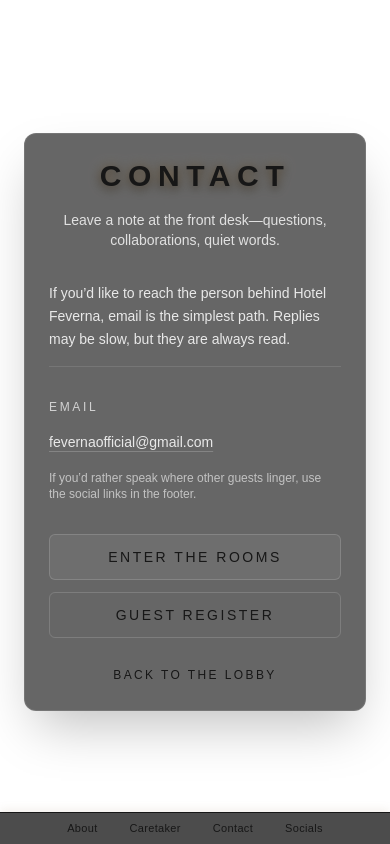
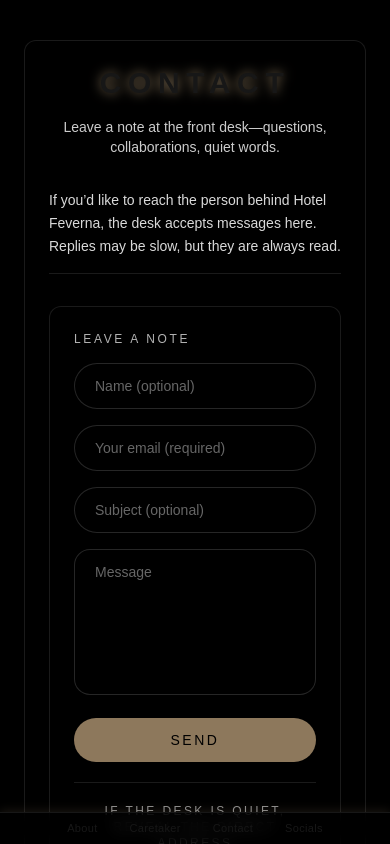
Before and after one commit to fevernaofficial/feverna-hotel, a Next.js app: page /contact in a window 390 px wide. Built offline with nearby package versions, Linux system fonts and the light colour scheme.

Commit message:
Contact form creation

```diff
--- /dev/null
+++ b/app/api/contact/route.ts
@@ -0,0 +1,125 @@
+import { NextResponse } from "next/server";
+import { Resend } from "resend";
+
+export const runtime = "nodejs";
+
+const FROM = "Hotel Feverna <contact@feverna.com>";
+
+function escapeHtml(input: string) {
+  return input
+    .replaceAll("&", "&amp;")
+    .replaceAll("<", "&lt;")
+    .replaceAll(">", "&gt;")
+    .replaceAll('"', "&quot;")
+    .replaceAll("'", "&#039;");
+}
+
+// Best-effort in-memory rate limiting (good enough for now).
+// Note: in serverless, memory may not persist across instances, but it still helps.
+const buckets = new Map<string, { count: number; resetAt: number }>();
+const WINDOW_MS = 10 * 60 * 1000; // 10 minutes
+const MAX_PER_WINDOW = 5;
+
+function getClientIp(req: Request) {
+  const xf = req.headers.get("x-forwarded-for");
+  if (!xf) return "unknown";
+  return xf.split(",")[0]?.trim() || "unknown";
+}
+
+export async function POST(req: Request) {
+  try {
+    const resendKey = process.env.RESEND_API_KEY;
+    if (!resendKey) {
+      return NextResponse.json({ ok: false, error: "Missing RESEND_API_KEY." }, { status: 500 });
+    }
+
+    const toEmail = process.env.CONTACT_TO_EMAIL || "fevernaofficial@gmail.com";
+    const resend = new Resend(resendKey);
+
+    // Rate limit
+    const ip = getClientIp(req);
+    const now = Date.now();
+    const bucket = buckets.get(ip);
+
+    if (!bucket || bucket.resetAt < now) {
+      buckets.set(ip, { count: 1, resetAt: now + WINDOW_MS });
+    } else {
+      bucket.count += 1;
+      if (bucket.count > MAX_PER_WINDOW) {
+        return NextResponse.json(
+          { ok: false, error: "Too many messages. Please try again later." },
+          { status: 429 }
+        );
+      }
+    }
+
+    const form = await req.formData();
+
+    // Honeypot: if filled, pretend success (quietly discard)
+    const company = String(form.get("company") ?? "").trim();
+    if (company) {
+      return NextResponse.json({ ok: true });
+    }
+
+    // Time-to-submit check (bots often submit instantly)
+    const tsRaw = String(form.get("ts") ?? "").trim();
+    const ts = tsRaw ? Number(tsRaw) : NaN;
+    if (Number.isFinite(ts)) {
+      const elapsed = now - ts;
+      if (elapsed < 1500) {
+        // under 1.5s is suspicious
+        return NextResponse.json({ ok: true });
+      }
+    }
+
+    const name = String(form.get("name") ?? "").trim();
+    const email = String(form.get("email") ?? "").trim();
+    const subject = String(form.get("subject") ?? "").trim();
+    const message = String(form.get("message") ?? "").trim();
+
+    if (!email) {
+      return NextResponse.json({ ok: false, error: "Email is required." }, { status: 400 });
+    }
+    if (!message) {
+      return NextResponse.json({ ok: false, error: "Message is required." }, { status: 400 });
+    }
+
+    const safeName = escapeHtml(name || "Anonymous");
+    const safeEmail = escapeHtml(email);
+    const safeSubject = escapeHtml(subject || "—");
+    const safeMessage = escapeHtml(message);
+
+    const finalSubject = `Hotel Feverna — Contact${name ? ` (${name})` : ""}${
+      subject ? `: ${subject}` : ""
+    }`;
+
+    const { data, error } = await resend.emails.send({
+      from: FROM,
+      to: [toEmail],
+      subject: finalSubject,
+      replyTo: email, // so you can hit “Reply” in Gmail and answer them directly
+      html: `
+        <div style="font-family: ui-sans-serif, system-ui, -apple-system, Segoe UI, Roboto, Arial; line-height: 1.5;">
+          <h2 style="margin: 0 0 12px;">New Contact Note</h2>
+          <p style="margin: 0 0 8px;"><strong>Name:</strong> ${safeName}</p>
+          <p style="margin: 0 0 8px;"><strong>Email:</strong> ${safeEmail}</p>
+          <p style="margin: 0 0 8px;"><strong>Subject:</strong> ${safeSubject}</p>
+          <p style="margin: 16px 0 8px;"><strong>Message:</strong></p>
+          <div style="padding: 12px; border: 1px solid #ddd; border-radius: 10px; background: #fafafa; white-space: pre-wrap;">${safeMessage}</div>
+          <p style="margin-top: 16px; color: #666; font-size: 12px;">
+            Submitted from the Feverna Contact page.
+          </p>
+        </div>
+      `,
+    });
+
+    if (error) {
+      return NextResponse.json({ ok: false, error: error.message }, { status: 500 });
+    }
+
+    return NextResponse.json({ ok: true, id: data?.id });
+  } catch (err) {
+    const message = err instanceof Error ? err.message : "Server error";
+    return NextResponse.json({ ok: false, error: message }, { status: 500 });
+  }
+}
--- /dev/null
+++ b/app/components/ContactForm.tsx
@@ -0,0 +1,144 @@
+"use client";
+
+import { useEffect, useRef, useState } from "react";
+
+type Status = "idle" | "sending" | "sent" | "error";
+
+export default function ContactForm() {
+  const [status, setStatus] = useState<Status>("idle");
+  const [error, setError] = useState("");
+  const [showFallback, setShowFallback] = useState(false);
+
+  const formRef = useRef<HTMLFormElement | null>(null);
+
+  useEffect(() => {
+    // stamp to help detect instant bot submits
+    if (!formRef.current) return;
+    const ts = formRef.current.querySelector<HTMLInputElement>('input[name="ts"]');
+    if (ts) ts.value = String(Date.now());
+  }, []);
+
+  async function onSubmit(e: React.FormEvent<HTMLFormElement>) {
+    e.preventDefault();
+    setStatus("sending");
+    setError("");
+
+    const formEl = e.currentTarget;
+    const formData = new FormData(formEl);
+
+    try {
+      const res = await fetch("/api/contact", {
+        method: "POST",
+        body: formData,
+      });
+
+      const data = (await res.json()) as { ok: boolean; error?: string };
+
+      if (!res.ok || !data.ok) {
+        throw new Error(data.error || "Unable to send right now.");
+      }
+
+      setStatus("sent");
+      formEl.reset();
+
+      // re-stamp timestamp after reset
+      const ts = formEl.querySelector<HTMLInputElement>('input[name="ts"]');
+      if (ts) ts.value = String(Date.now());
+    } catch (err) {
+      setStatus("error");
+      setError(err instanceof Error ? err.message : "Unable to send right now.");
+    }
+  }
+
+  return (
+    <div className="rounded-xl border border-white/10 bg-black/35 p-6">
+      <h2 className="text-xs uppercase tracking-[0.22em] text-white/70">
+        Leave a note
+      </h2>
+
+      <form ref={formRef} onSubmit={onSubmit} className="mt-4 space-y-4">
+        {/* Honeypot (bots will often fill it). Keep it out of view and out of tab order. */}
+        <div
+          aria-hidden="true"
+          className="absolute left-[-10000px] top-auto w-px h-px overflow-hidden"
+        >
+          <label>
+            Company
+            <input name="company" tabIndex={-1} autoComplete="off" />
+          </label>
+        </div>
+
+        {/* Timestamp field (helps detect insta-bot submits) */}
+        <input type="hidden" name="ts" defaultValue="" />
+
+        <input
+          name="name"
+          placeholder="Name (optional)"
+          className="w-full rounded-full border border-white/15 bg-black/25 px-5 py-3 text-sm text-white/85 placeholder:text-white/40 outline-none focus:border-white/30"
+        />
+
+        <input
+          name="email"
+          type="email"
+          required
+          placeholder="Your email (required)"
+          className="w-full rounded-full border border-white/15 bg-black/25 px-5 py-3 text-sm text-white/85 placeholder:text-white/40 outline-none focus:border-white/30"
+        />
+
+        <input
+          name="subject"
+          placeholder="Subject (optional)"
+          className="w-full rounded-full border border-white/15 bg-black/25 px-5 py-3 text-sm text-white/85 placeholder:text-white/40 outline-none focus:border-white/30"
+        />
+
+        <textarea
+          name="message"
+          required
+          placeholder="Message"
+          rows={6}
+          className="w-full rounded-2xl border border-white/15 bg-black/25 px-5 py-3 text-sm text-white/85 placeholder:text-white/40 outline-none focus:border-white/30 resize-none"
+        />
+
+        <button
+          type="submit"
+          disabled={status === "sending"}
+          className="w-full rounded-full px-5 py-3 text-sm uppercase tracking-[0.18em] bg-[rgba(166,142,109,0.85)] text-black hover:bg-[rgba(166,142,109,0.95)] transition disabled:opacity-60"
+        >
+          {status === "sending" ? "Sending…" : "Send"}
+        </button>
+
+        {status === "sent" && (
+          <p className="text-center text-xs text-white/65">
+            Your note has been delivered to the desk.
+          </p>
+        )}
+
+        {status === "error" && (
+          <p className="text-center text-xs text-red-300">{error}</p>
+        )}
+      </form>
+
+      <div className="mt-5 pt-5 border-t border-white/10 text-center">
+        {!showFallback ? (
+          <button
+            type="button"
+            onClick={() => setShowFallback(true)}
+            className="text-xs uppercase tracking-[0.2em] text-white/55 hover:text-fevernaGold transition"
+          >
+            If the desk is quiet, reveal the direct address
+          </button>
+        ) : (
+          <p className="text-xs text-white/70">
+            Direct:{" "}
+            <a
+              href="mailto:contact@feverna.com"
+              className="hover:text-fevernaGold transition underline decoration-white/20 hover:decoration-fevernaGold/60 underline-offset-4"
+            >
+              contact@feverna.com
+            </a>
+          </p>
+        )}
+      </div>
+    </div>
+  );
+}
--- a/app/contact/page.tsx
+++ b/app/contact/page.tsx
@@ -1,9 +1,19 @@
+import type { Metadata } from "next";
 import Link from "next/link";
+import ContactForm from "../components/ContactForm";
+
+export const metadata: Metadata = {
+  title: "Contact | Hotel Feverna",
+  description: "Leave a note at the front desk—questions, collaborations, quiet words.",
+};
 
 export default function ContactPage() {
   return (
-    <main className="w-full min-h-screen flex items-center justify-center px-6 py-10">
-      <div className="w-full max-w-3xl bg-black/60 border border-white/10 rounded-xl p-6 md:p-10 shadow-2xl backdrop-blur-sm fade-in-soft">
+    <main className="relative w-full min-h-screen flex items-center justify-center px-6 py-10 bg-black overflow-hidden">
+      {/* Subtle vignette / atmosphere (no background image needed) */}
+      <div className="absolute inset-0 bg-linear-to-b from-black/20 via-black/10 to-black/35" />
+
+      <div className="relative z-10 w-full max-w-3xl bg-black/60 border border-white/10 rounded-xl p-6 md:p-10 shadow-2xl backdrop-blur-sm fade-in-soft">
         <header className="text-center">
           <h1 className="text-3xl md:text-4xl font-semibold tracking-[0.22em] uppercase feverna-glow">
             Contact
@@ -15,28 +25,16 @@
 
         <section className="mt-8 space-y-4 text-sm md:text-base text-white/85 leading-relaxed">
           <p>
-            If you’d like to reach the person behind Hotel Feverna, email is the
-            simplest path. Replies may be slow, but they are always read.
+            If you’d like to reach the person behind Hotel Feverna, the desk accepts messages here.
+            Replies may be slow, but they are always read.
           </p>
 
           <div className="pt-4 border-t border-white/10" />
 
-          <h2 className="text-xs uppercase tracking-[0.22em] text-white/70">
-            Email
-          </h2>
-
-          <p className="text-white/85">
-            <a
-              href="mailto:fevernaofficial@gmail.com"
-              className="hover:text-fevernaGold transition underline decoration-white/20 hover:decoration-fevernaGold/60 underline-offset-4"
-            >
-              fevernaofficial@gmail.com
-            </a>
-          </p>
+          <ContactForm />
 
           <p className="text-xs md:text-sm text-white/60">
-            If you’d rather speak where other guests linger, use the social links in
-            the footer.
+            If you’d rather speak where other guests linger, use the social links in the footer.
           </p>
         </section>
 
```
